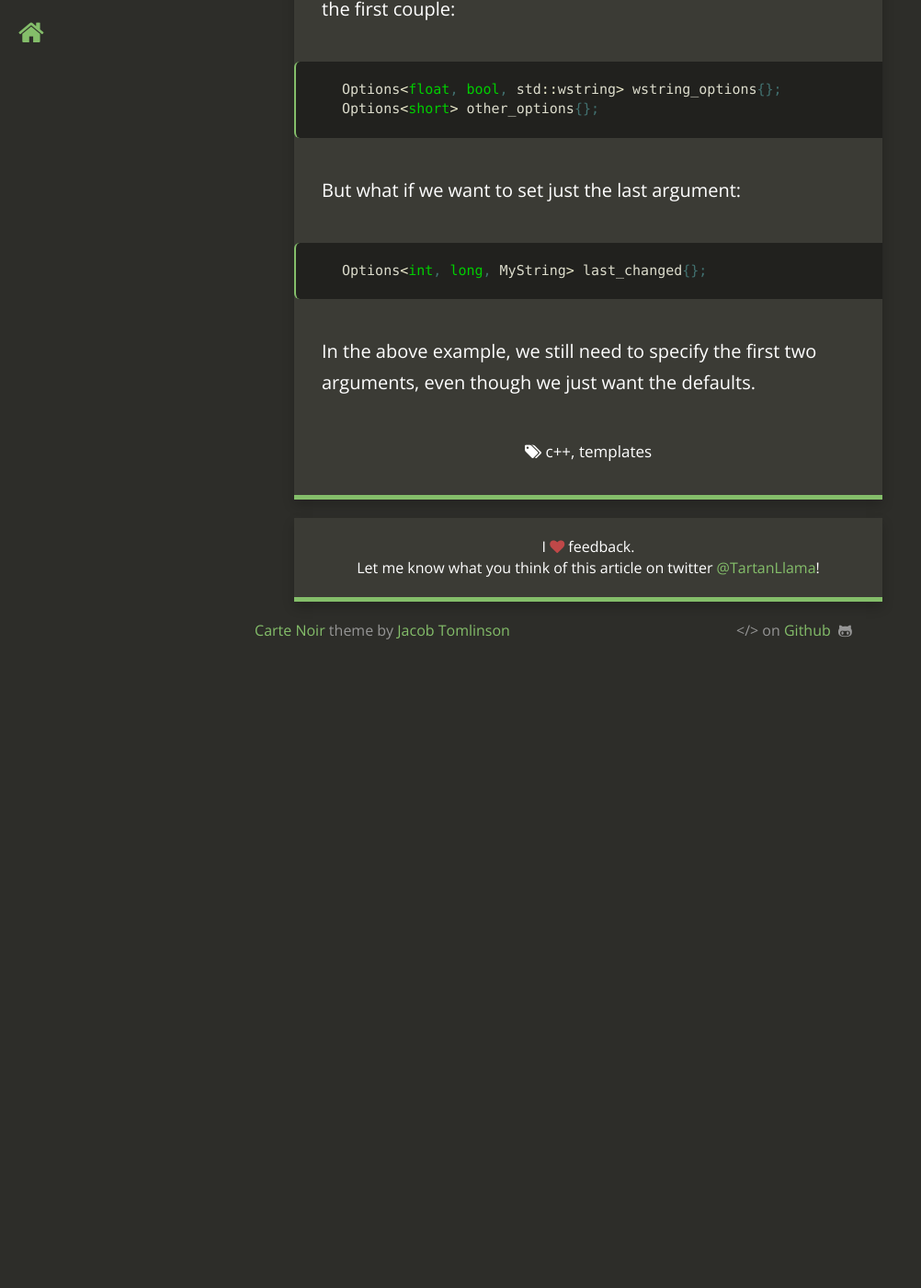
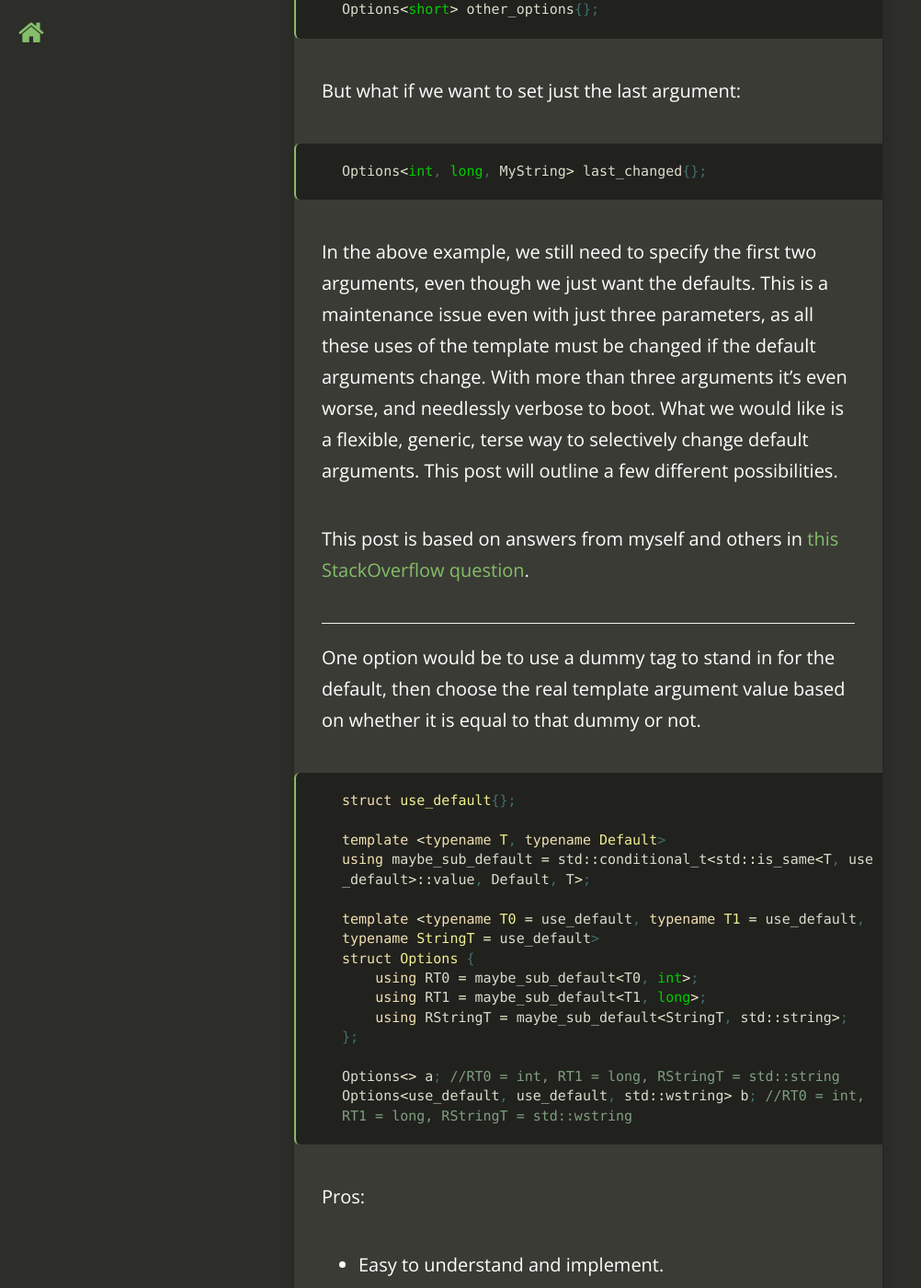
Before and after one commit to TartanLlama/tartanllama.github.io, a Jekyll site: the page built from _posts/2016-06-22-default-arg.md, in a window 1280 px wide and 1400 px high, scrolled down 1300 px. Shown: the whole window at 92% size, without its empty margins (0-1002 px from the left). Built offline with Jekyll 4.4.1, drawn with Linux system fonts in a browser that asks for light colours; nearby versions of some CDN libraries; before the commit the page ends 2017 px from its top, so only the background shows below that; some of the changed text lies outside the part shown.

Commit message:
Update default arg draft

```diff
--- a/_posts/2016-06-22-default-arg.md
+++ b/_posts/2016-06-22-default-arg.md
@@ -39,4 +38,35 @@
 Options<int, long, MyString> last_changed{};
 {% endhighlight %}
 
-In the above example, we still need to specify the first two arguments, even though we just want the defaults.
+In the above example, we still need to specify the first two arguments, even though we just want the defaults. This is a maintenance issue even with just three parameters, as all these uses of the template must be changed if the default arguments change. With more than three arguments it's even worse, and needlessly verbose to boot. What we would like is a flexible, generic, terse way to selectively change default arguments. This post will outline a few different possibilities.
+
+This post is based on answers from myself and others in [this StackOverflow question](http://stackoverflow.com/questions/29694299/explicitly-use-defaults-for-some-parameters-in-class-template-instantiation/29694738#29694738).
+
+-----------------------------------
+
+One option would be to use a dummy tag to stand in for the default, then choose the real template argument value based on whether it is equal to that dummy or not.
+
+{% highlight cpp %}
+struct use_default{};
+
+template <typename T, typename Default>
+using maybe_sub_default = std::conditional_t<std::is_same<T, use_default>::value, Default, T>;
+
+template <typename T0 = use_default, typename T1 = use_default, typename StringT = use_default>
+struct Options {
+    using RT0 = maybe_sub_default<T0, int>;
+    using RT1 = maybe_sub_default<T1, long>;
+    using RStringT = maybe_sub_default<StringT, std::string>;
+};
+
+Options<> a; //RT0 = int, RT1 = long, RStringT = std::string
+Options<use_default, use_default, std::wstring> b; //RT0 = int, RT1 = long, RStringT = std::wstring
+{% endhighlight %}
+
+Pros:
+- Easy to understand and implement.
+
+Cons:
+- `Options<>` and `Options<int, long, std::string>` are different types.
+- `use_default` has to be repeated quite a lot.
+- Can't tell the default arguments by looking at the template declaration.
```
Also changed, not shown: other parts of _posts/2016-06-22-default-arg.md (+1 -2 lines).
